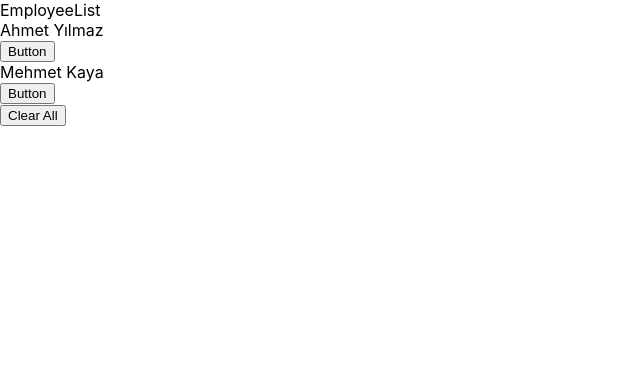
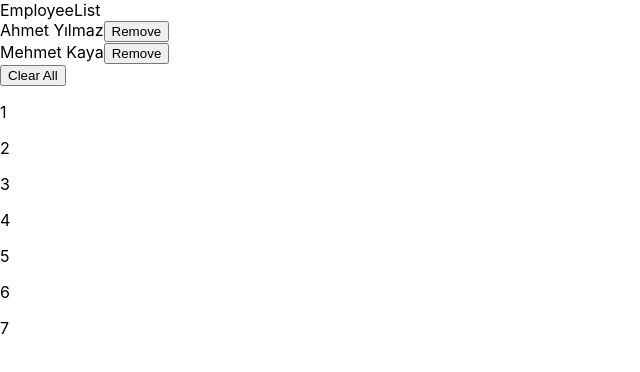
Before and after one commit to BizonTR/ReactPractice, a React (Create React App) app: page / in a window 1280 px wide. Shown: the top 372 px of the page, without its empty margins (0-640 px from the left). Built offline with nearby package versions, Linux system fonts and the light colour scheme.

Commit message:
17.10.2022 - 21:25

```diff
--- a/src/App.js
+++ b/src/App.js
@@ -3,28 +3,14 @@ import './App.css';
 import EmployeeList from './components/employeeList/EmployeeList';
 import { data } from './data';
 
-const list = ["Batu","Emre","Emir","Umut","Semih","Ömer","Arda","Ali"];
-
-function ListWriter(){
-  return(list.map((name =>
-    <li>{name}</li>)));
-}
-
-function ListWriter2(){
-  return(data.map((employee =>
-    <p>{employee.id} - {employee.firstname} {employee.lastname}</p>)));
-}
-
-const handleClearAll = () => (
-  console.log ("Clear All Button has been clicked."),
-  alert("ALERT")
-  //this.useState({data:[]})
-)
+const liste = [1,2,3,4,5,6,7]
 
 function App() {
+  const [list, setList] = useState(data)
+  //burada movedlist={liste} diyerek, App.js'de tanımlı "liste"'yi EmployeeList içine movedlist adı altında göndermiş oluyoruz ve EmployeeList aslında buradaki "liste'ye" movedlist şeklinde erişebiliyor.
+  // 2. olan employees={list} ataması ise yukarıdaki const [list, setList] = useState(data) ile ilişkili. başlangıç değeri "data" olan bir değişkeni "list" adı altında tanımlamış ve yapılacak bir değişiklik durumunda setList ile bu yeni "list"e ulaşıyoruz.
   return(<div>
-    <EmployeeList employees={data} />
-    <button onClick={handleClearAll}>Clear All</button>
+    <EmployeeList movedlist={liste} employees={list} changedList={setList}/>
   </div>)
 }
 
--- a/src/components/employee/Employee.js
+++ b/src/components/employee/Employee.js
@@ -4,6 +4,7 @@ export default function Employee({employee}) {
   return (
     <div>
         {employee.firstname} {employee.lastname}
+        <button>Remove</button>
     </div>
   )
 }
--- a/src/components/employeeList/EmployeeList.js
+++ b/src/components/employeeList/EmployeeList.js
@@ -3,11 +3,21 @@ import React from 'react'
 import Employee from '../employee/Employee'
 
 export default function EmployeeList(props) {
+  const handleClearAll = () => (
+    alert("ALERT"),
+    props.changedList([])
+  )
+  //(App.js 25. satır ile ilişkili) => Burada da App.js'den gelen employees'i karşılamamız gerekir. bu sınıftaki fonksiyona parametre olarak "props" vererek bu sınıfa başka yerlerden gönderilen verileri "props." şeklinde kullanabiliriz.
   return (
-    <div>EmployeeList {props.employees.lenght}
-    {
-      props.employees.map((emp) => (<div><Employee employee={emp}  /><button>Button</button></div>))
-    }
+    <div>
+      EmployeeList {props.employees.lenght}
+      {
+        props.employees.map((emp) => (<div><Employee employee={emp}  /></div>))
+      }
+      <button onClick={handleClearAll}>Clear All</button>
+      {
+      props.movedlist.map((item) => (<p>{item}</p>))
+      }
     </div>
   )
 }
--- a/src/data.js
+++ b/src/data.js
@@ -1,7 +1,4 @@
-import { useState } from "react";
-
 export const data = [
     {id: 1, firstname: "Ahmet", lastname: "Yılmaz"},
     {id: 2, firstname: "Mehmet", lastname: "Kaya"}
   ];
-//const [employees, setEmployees] = useState(employees)
```
